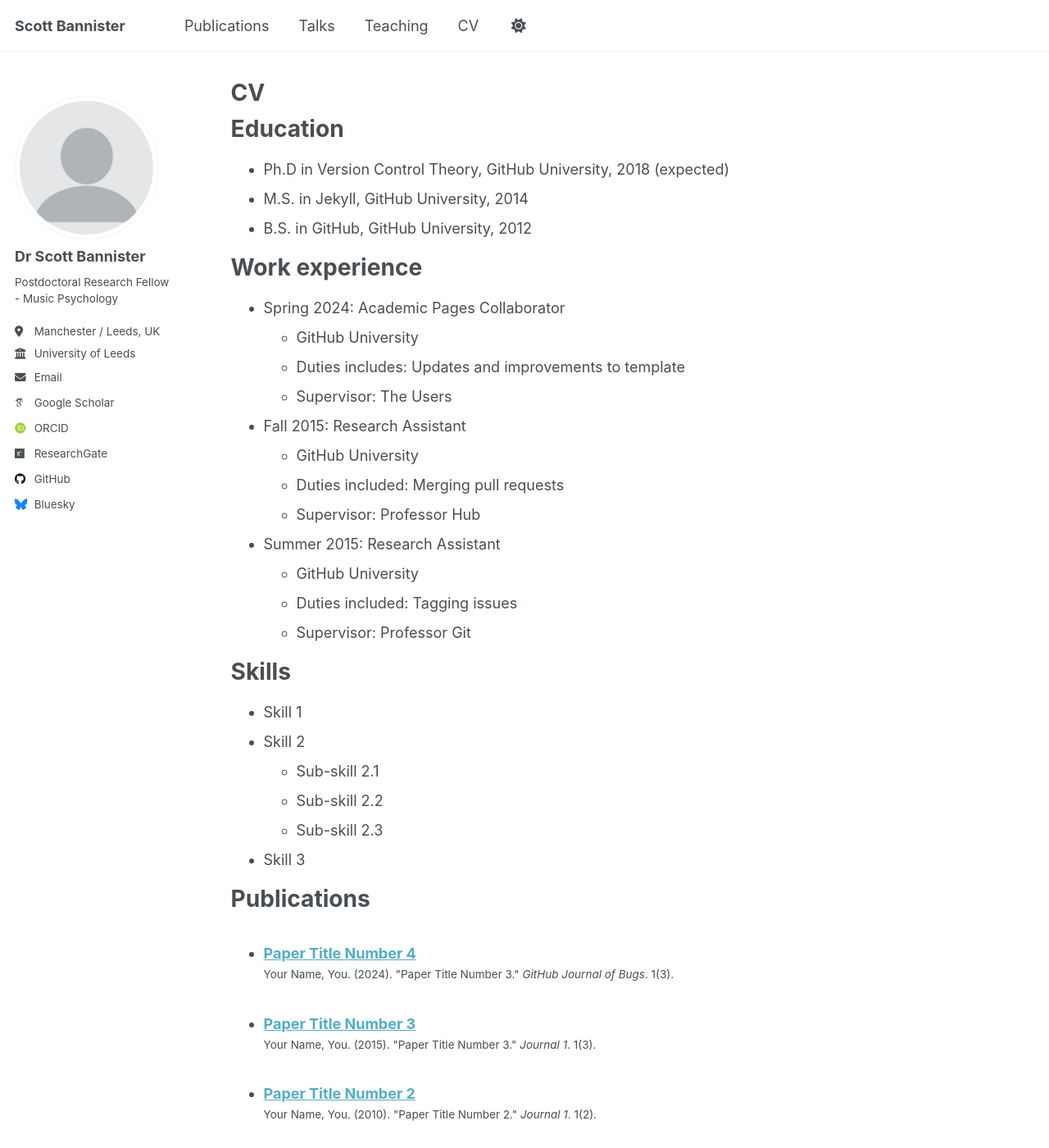
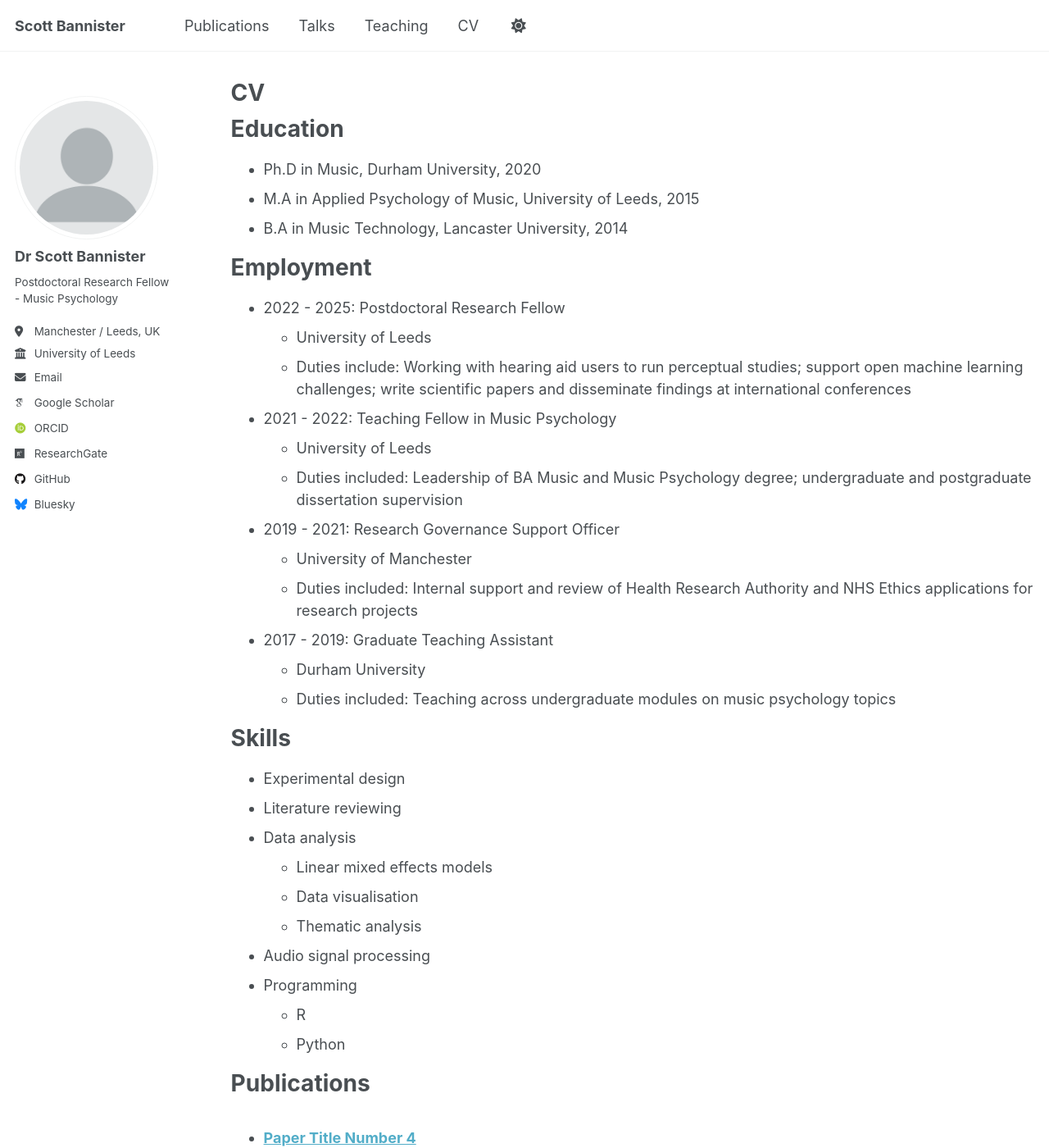
Before and after one commit to scbannister/scbannister.github.io, a Jekyll site: the page built from _pages/cv.md, in a window 1280 px wide and 1400 px high. Shown: the whole window at 82% size. Built offline with Jekyll 4.4.1, drawn with Linux system fonts in a browser that asks for light colours; some web fonts are replaced; some of the changed text lies outside the part shown.

Commit message:
Update cv.md

```diff
--- a/_pages/cv.md
+++ b/_pages/cv.md
@@ -11,35 +11,41 @@ redirect_from:
 
 Education
 ======
-* Ph.D in Version Control Theory, GitHub University, 2018 (expected)
-* M.S. in Jekyll, GitHub University, 2014
-* B.S. in GitHub, GitHub University, 2012
+* Ph.D in Music, Durham University, 2020
+* M.A in Applied Psychology of Music, University of Leeds, 2015
+* B.A in Music Technology, Lancaster University, 2014
 
-Work experience
+Employment
 ======
-* Spring 2024: Academic Pages Collaborator
-  * GitHub University
-  * Duties includes: Updates and improvements to template
-  * Supervisor: The Users
 
-* Fall 2015: Research Assistant
-  * GitHub University
-  * Duties included: Merging pull requests
-  * Supervisor: Professor Hub
+* 2022 - 2025: Postdoctoral Research Fellow
+  * University of Leeds
+  * Duties include: Working with hearing aid users to run perceptual studies; support open machine learning challenges; write scientific papers and disseminate findings at international conferences
 
-* Summer 2015: Research Assistant
-  * GitHub University
-  * Duties included: Tagging issues
-  * Supervisor: Professor Git
+* 2021 - 2022: Teaching Fellow in Music Psychology
+  * University of Leeds
+  * Duties included: Leadership of BA Music and Music Psychology degree; undergraduate and postgraduate dissertation supervision
+
+* 2019 - 2021: Research Governance Support Officer
+  * University of Manchester
+  * Duties included: Internal support and review of Health Research Authority and NHS Ethics applications for research projects
+
+* 2017 - 2019: Graduate Teaching Assistant
+  * Durham University
+  * Duties included: Teaching across undergraduate modules on music psychology topics
 
 Skills
 ======
-* Skill 1
-* Skill 2
-  * Sub-skill 2.1
-  * Sub-skill 2.2
-  * Sub-skill 2.3
-* Skill 3
+* Experimental design
+* Literature reviewing
+* Data analysis
+  * Linear mixed effects models
+  * Data visualisation
+  * Thematic analysis
+* Audio signal processing
+* Programming
+  * R
+  * Python
 
 Publications
 ======
```
Also changed, not shown: other parts of _pages/cv.md (+0 -4 lines).
